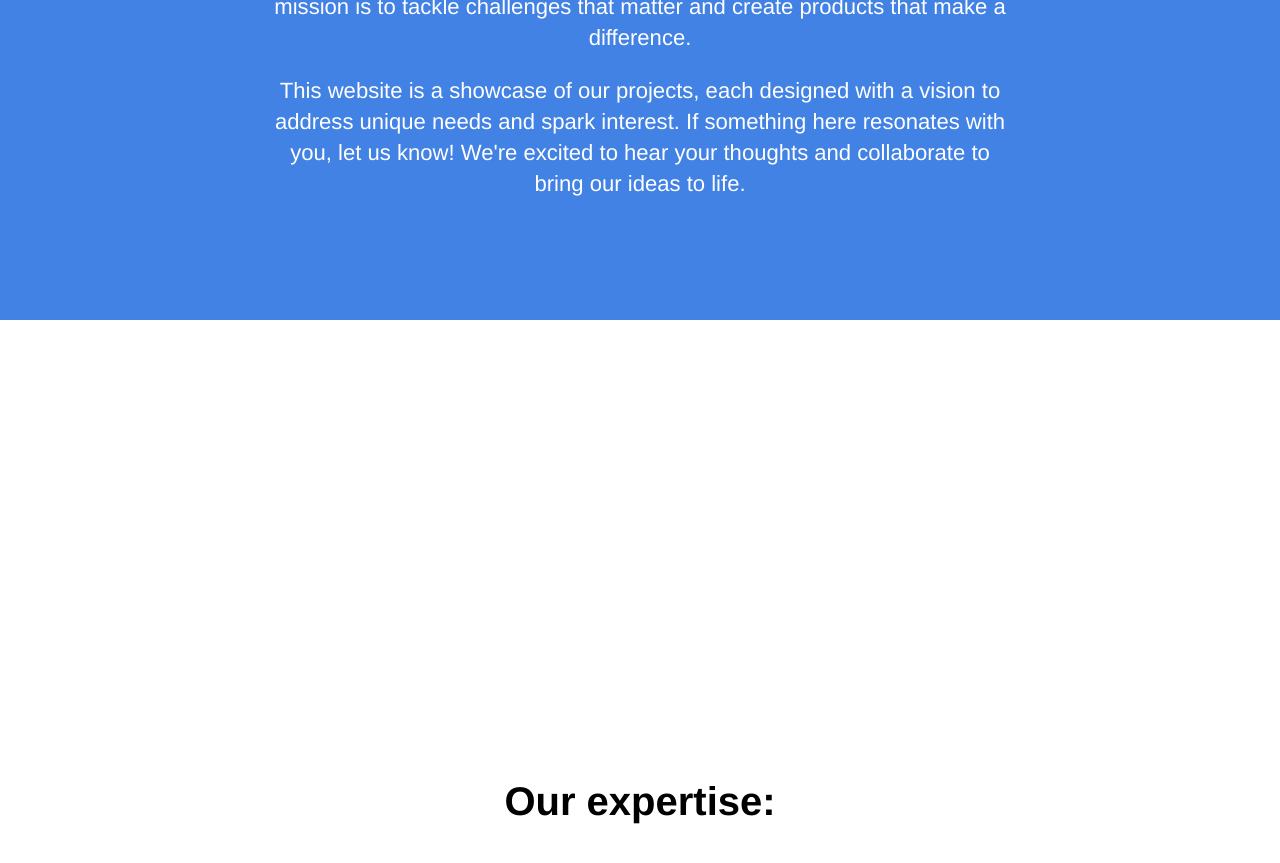
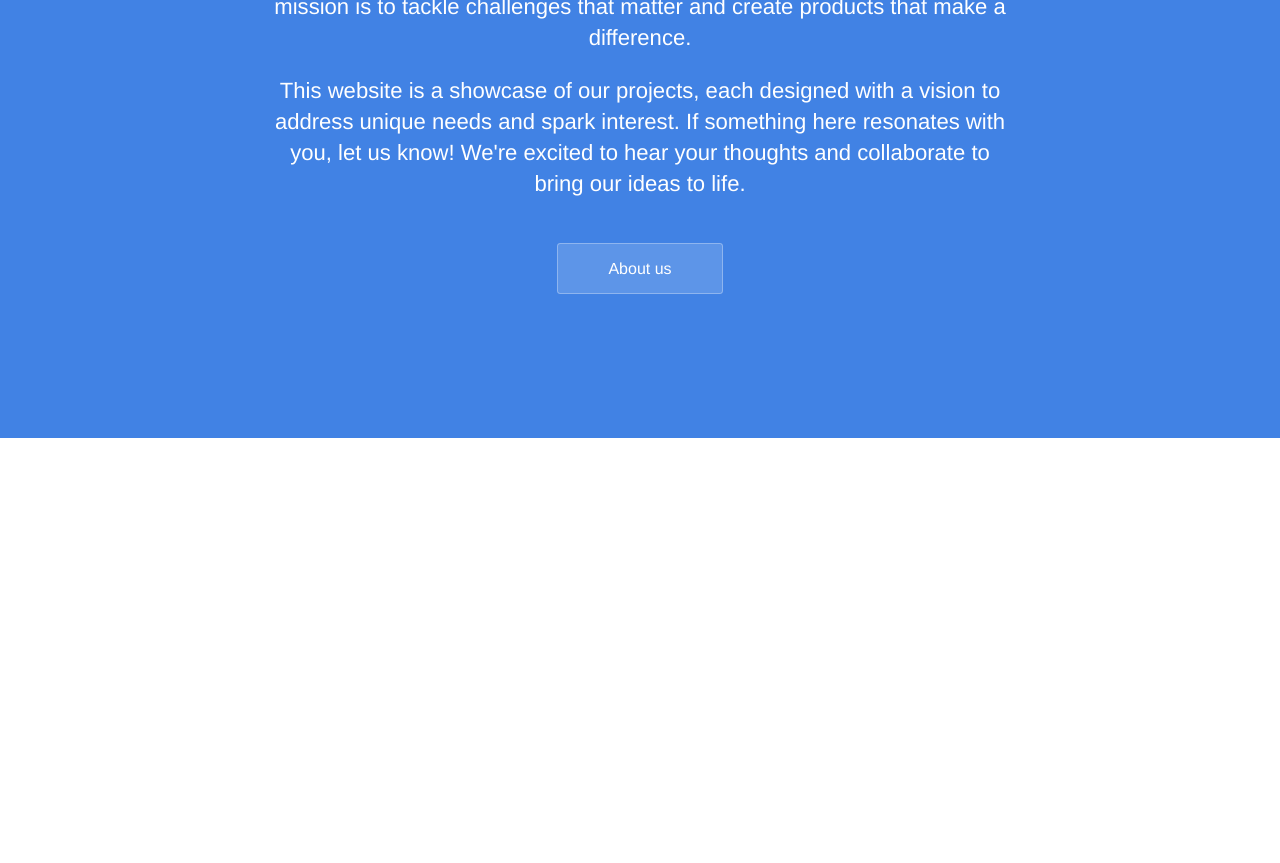
Before and after one commit to SSKD-Solutions/SSKD-Solutions, a Jekyll site: the page built from index.html, in a window 1280 px wide and 900 px high, scrolled down 2757 px. Shown: the top 863 px of the window. Built offline with Jekyll 4.4.1, drawn with Linux system fonts in a browser that asks for light colours.

Commit message:
about us button

```diff
--- a/index.html
+++ b/index.html
@@ -74,6 +74,7 @@
 			<p>As lifelong learners and doers, we thrive on taking challenges head-on and transforming them into opportunities. Problem-solving isn't just what we do— it's who we are. From cutting-edge technology to creative solutions, our mission is to tackle challenges that matter and create products that make a difference.</p>
 			<p>This website is a showcase of our projects, each designed with a vision to address unique needs and spark interest. If something here resonates with you, let us know! We're excited to hear your thoughts and collaborate to bring our ideas to life.</p>
 		</div>
+		<div class="cta button alt"><a href="{{ site.baseurl }}/about/">About us</a></div>
 
 </section>
 
```
